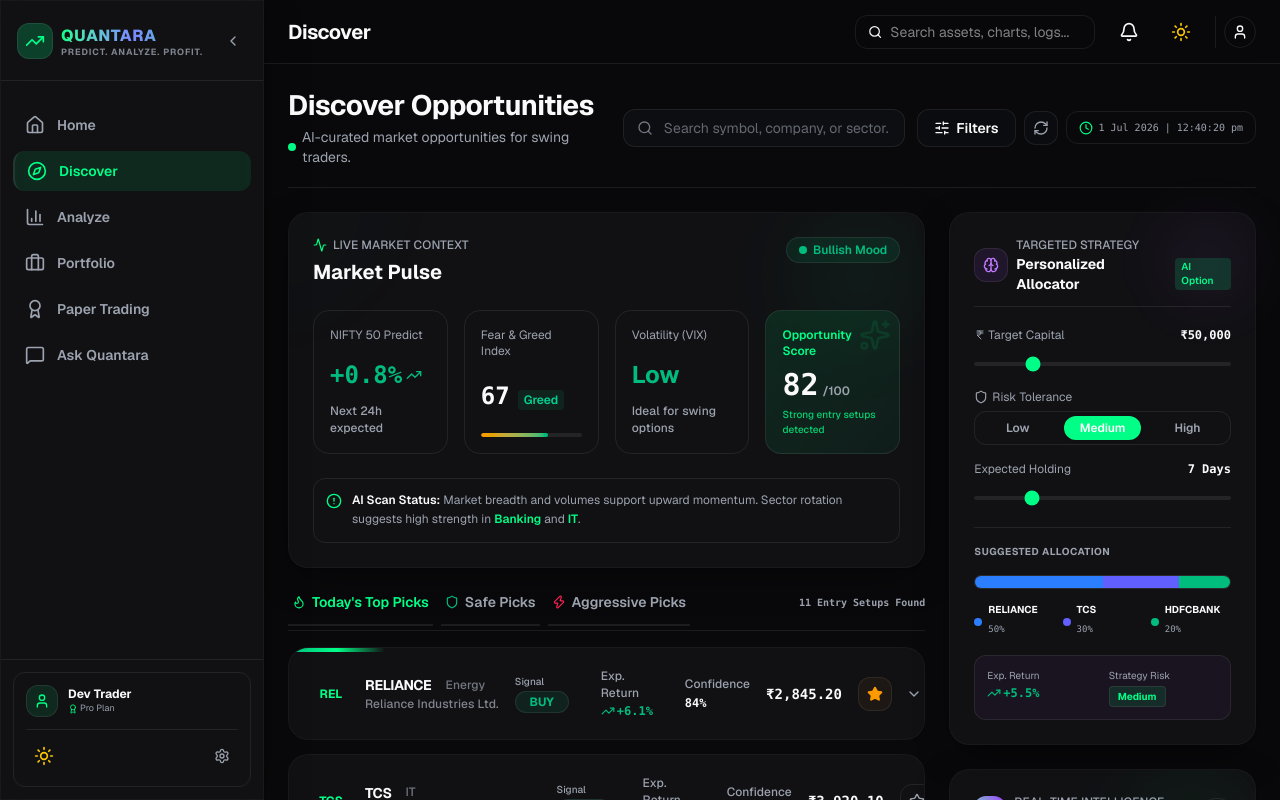
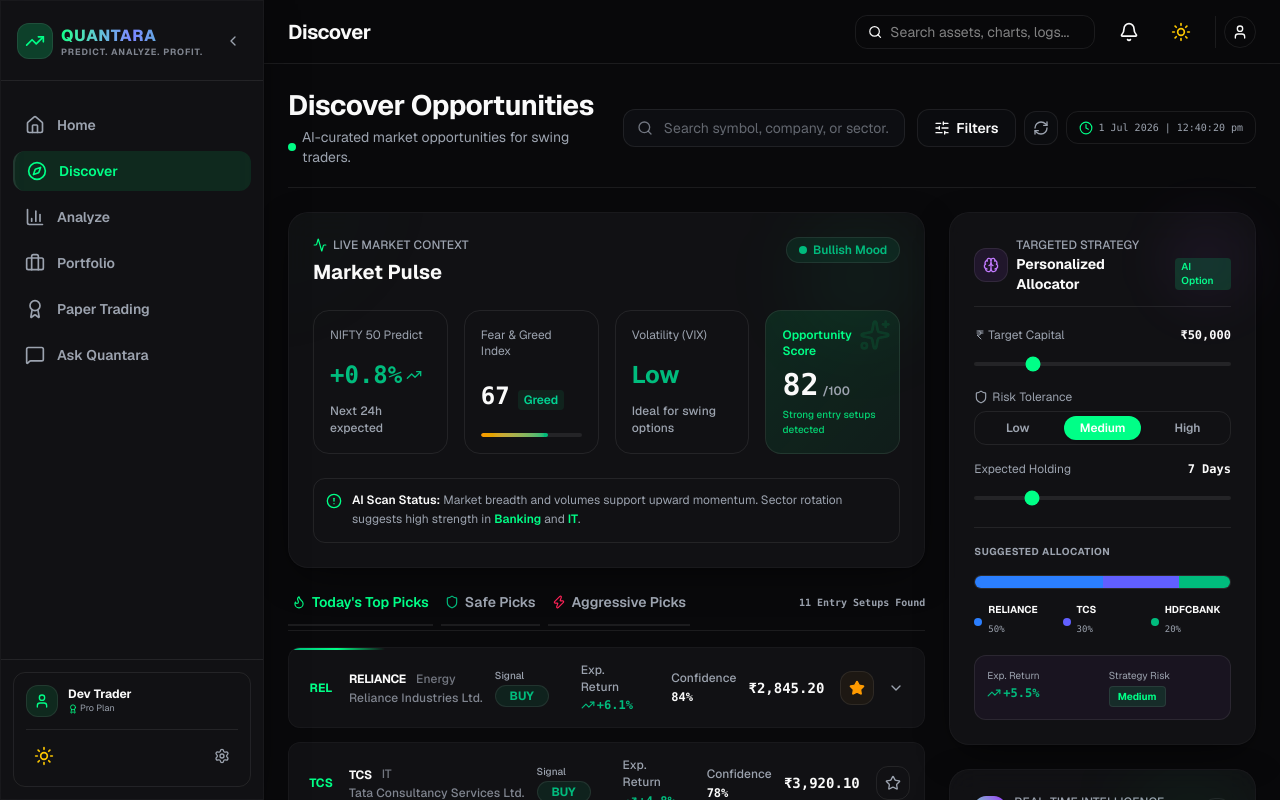
Before and after one commit to krishna27gupta/QUANTARA, a Next.js app in the folder frontend/apps/web/: page /discover in a window 1280 px wide. Shown: the top 800 px of the page. Built offline with nearby package versions, Linux system fonts and the light colour scheme.

Commit message:
feat: optimize dashboard density

```diff
--- a/frontend/apps/web/src/components/cards/StockCard.tsx
+++ b/frontend/apps/web/src/components/cards/StockCard.tsx
@@ -88,38 +88,38 @@ export function StockCard({
       initial={{ opacity: 0, y: 10 }}
       animate={{ opacity: 1, y: 0 }}
       whileHover={{
-        y: -4,
-        borderColor: "rgba(59, 130, 246, 0.4)",
+        y: -3,
+        borderColor: "rgba(0, 255, 135, 0.4)",
         boxShadow: "var(--shadow-soft-val)"
       }}
       transition={{ duration: 0.2 }}
       onClick={() => setIsExpanded(!isExpanded)}
       className={cn(
-        "p-5 rounded-[20px] bg-card border border-border flex flex-col w-full hover:border-accent/40 glass cursor-pointer select-none overflow-hidden relative transition-all duration-300",
+        "p-3.5 rounded-xl bg-card border border-border flex flex-col w-full hover:border-accent/40 glass cursor-pointer select-none overflow-hidden relative transition-all duration-300",
         isExpanded && "border-accent/60 bg-secondary/10 shadow-soft",
         className
       )}
     >
       {/* Glow highlight for high confidence BUY signals */}
       {signal === "BUY" && confidence >= 80 && (
-        <div className="absolute top-0 left-0 w-24 h-1 bg-gradient-to-r from-emerald-500 via-accent to-transparent" />
+        <div className="absolute top-0 left-0 w-24 h-0.5 bg-gradient-to-r from-emerald-500 via-accent to-transparent" />
       )}
 
       {/* Main Stock Row */}
-      <div className="flex flex-col md:flex-row md:items-center justify-between gap-4">
+      <div className="flex flex-col md:flex-row md:items-center justify-between gap-3">
         {/* Left Side: Stock Identity */}
-        <div className="flex items-center gap-3">
-          <div className="w-11 h-11 rounded-[14px] bg-secondary/80 flex items-center justify-center font-bold text-xs text-accent">
+        <div className="flex items-center gap-2.5">
+          <div className="w-9 h-9 rounded-lg bg-secondary/80 flex items-center justify-center font-bold text-xs text-accent">
             {ticker.substring(0, 3)}
           </div>
           <div>
-            <div className="flex items-center gap-2">
-              <h4 className="font-bold text-sm text-text-primary tracking-tight">{ticker}</h4>
-              <span className="font-caption text-[10px] text-text-secondary/70 bg-secondary/40 px-1.5 py-0.5 rounded">
+            <div className="flex items-center gap-1.5">
+              <h4 className="font-bold text-xs text-text-primary tracking-tight">{ticker}</h4>
+              <span className="font-caption text-[9px] text-text-secondary/70 bg-secondary/40 px-1 py-0.5 rounded">
                 {sector}
               </span>
             </div>
-            <span className="font-caption text-xs text-text-secondary/80 truncate block max-w-[180px]">
+            <span className="font-caption text-[10px] text-text-secondary/80 truncate block max-w-[180px]">
               {name}
             </span>
           </div>
```
